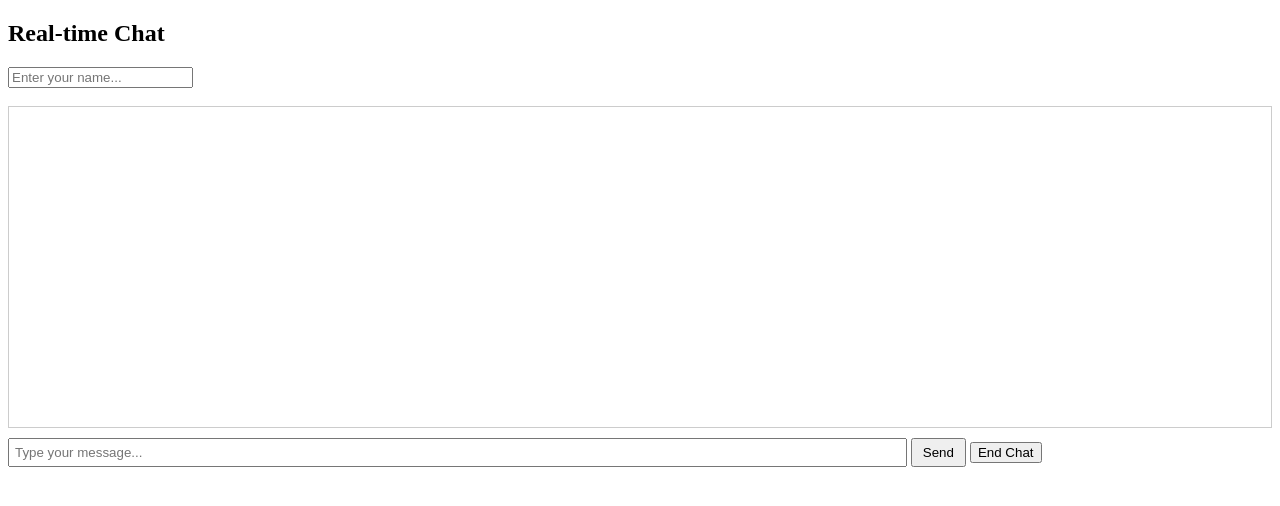
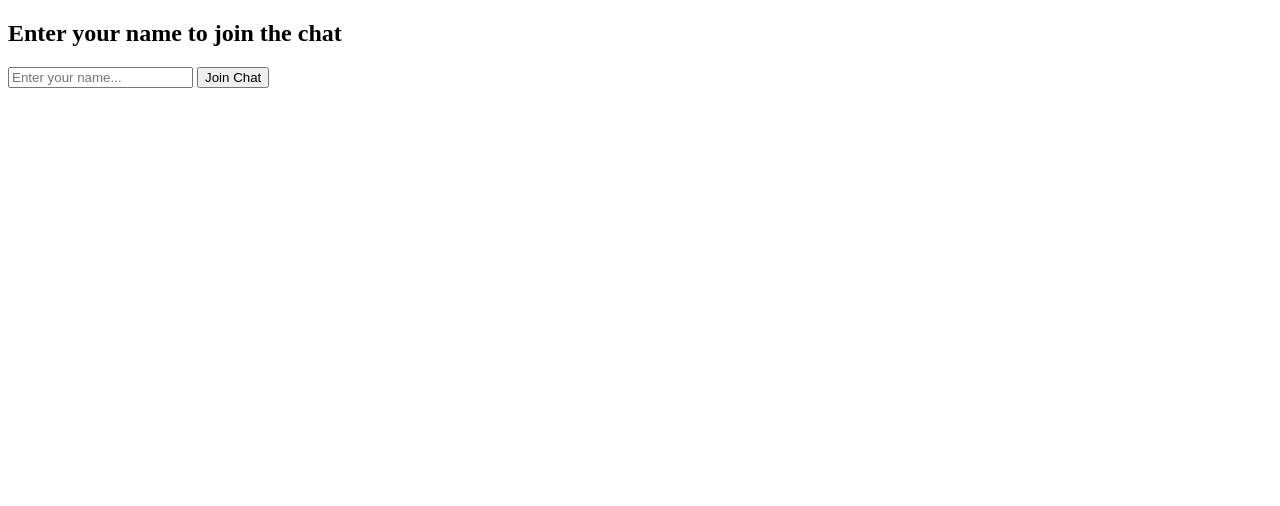
Before and after one commit to Rehanshaikh66/flask-chat-app, a Flask app: page / in a window 1280 px wide. Shown: the top 506 px of the page. Run offline with Flask 3, Linux system fonts and the light colour scheme; parts of the project's set-up code (start-up, migrations or seed data) failed here and were passed over; some libraries are stand-ins or nearby versions.

Commit message:
Added login page and updated chat functionality

```diff
--- a/app.py
+++ b/app.py
@@ -23,6 +23,10 @@ collection = db["messages"]
 
 
 @app.route('/')
+def login():
+    return render_template('login.html')  # Show login page first
+
+@app.route('/chat')
 def char():
     return render_template('index.html')           # to Fetch the html code and display on the server
 
--- a/templates/index.html
+++ b/templates/index.html
@@ -8,12 +8,12 @@
         #chat-box { border: 1px solid #ccc; padding: 10px; height: 300px; overflow-y: auto; margin-bottom: 10px; }
         #message { width: 70%; padding: 5px; }
         #send-btn { padding: 5px 10px; }
+        #end-chat-btn { padding: 5px 10px; }
         #mood-box {display: none; margin-bottom: 10px; font-size: 18px; font-weight: bold; color: #444; }
     </style>
 </head>
 <body>
     <h2>Real-time Chat</h2>
-    <input type=" text" id="name" placeholder="Enter your name..."/>
     <br><br>
     <div id="mood-box">🙂 Mood: Neutral</div> <!--NEW mood display section -->
     <div id="chat-box"></div>
@@ -23,6 +23,8 @@
 
     <script>
         const socket = io();      // Establishing Connection to the server  using Sockete.io
+        // ✅ Get name from browser's localStorage (saved from login.html)
+        const name = localStorage.getItem("chat_username") || "Anonymous";
 
         // Creationg a Listner Function
         socket.on('message' , function(msg) {                      // Giving Event Name "message" and data as Function(msg)
@@ -42,16 +44,8 @@
         // what happens when we click the send button
 
         document.getElementById('send-btn').onclick = function() {      //  So First it Find send-btn by elemmentid  and when the user click the button  it run this function
-            const name_input = document.getElementById('name')
             const msg_input = document.getElementById('message');            // it find the Message input box and stores it in Varable ("INPUT")  so that if user write some text we can access it using input.value
-
-            const name = name_input.value.trim()
             const msg = msg_input.value.trim();                                     // This Stores the Actual text in the variable msg
-
-            if (name === ""){
-                alert("Please enter your name before sending a message.")
-                return;
-            }
 
             if (msg !== "") {                                      // And this line trim the space of the text and check whether the  message are not  empty text
                 socket.emit('message', { name: name, message: msg});                                        // This send meg to the server
--- /dev/null
+++ b/templates/login.html
@@ -0,0 +1,26 @@
+<!DOCTYPE html>
+<html lang="en">
+<head>
+    <title>Login to Chat</title>
+</head>
+<body>
+    <h2>Enter your name to join the chat</h2>
+    <form id="login-form">
+        <input type="text" id="username" placeholder="Enter your name..." required />
+        <button type="submit">Join Chat</button>
+    </form>
+
+    <script>
+        document.getElementById("login-form").onsubmit = function(e) {
+            e.preventDefault(); // prevent reload
+            const name = document.getElementById("username").value.trim();
+            if (name !== "") {
+                localStorage.setItem("chat_username", name);  // save to browser
+                window.location.href = "/chat";               // redirect to chat
+            } else {
+                alert("Please enter your name");
+            }
+        };
+    </script>
+</body>
+</html>
```
